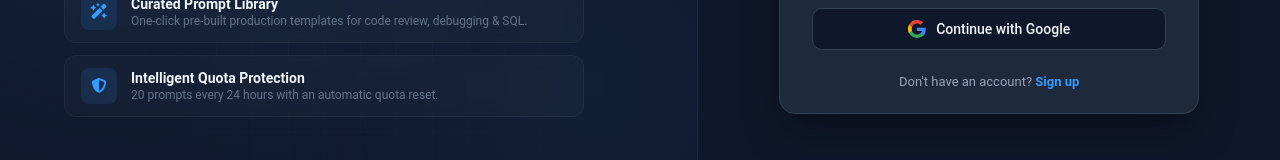
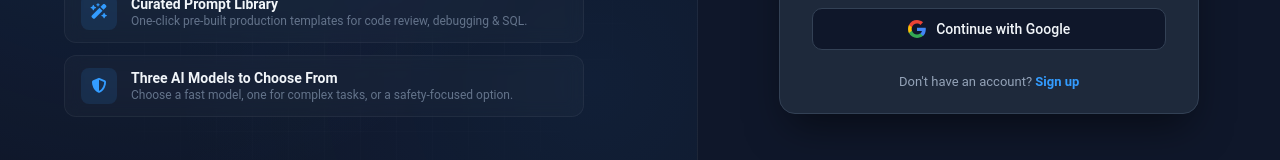
Before and after one commit to shwetavhannure/novagpt, a React (Vite) app in the folder Frontend/: page / in a window 1280 px wide. Shown: the part 517-677 px from the top of the page. Built offline with nearby package versions, Linux system fonts and the light colour scheme; no server answers.

Commit message:
Update AuthLayout component

```diff
--- a/Frontend/src/AuthLayout.jsx
+++ b/Frontend/src/AuthLayout.jsx
@@ -57,8 +57,8 @@ export default function AuthLayout({ children }) {
                                 <i className="fa-solid fa-shield-halved"></i>
                             </div>
                             <div className="featureText">
-                                <h4>Intelligent Quota Protection</h4>
-                                <p>20 prompts every 24 hours with an automatic quota reset.</p>
+                                <h4>Three AI Models to Choose From</h4>
+                                <p>Choose a fast model, one for complex tasks, or a safety-focused option.</p>
                             </div>
                         </div>
                     </div>
```
